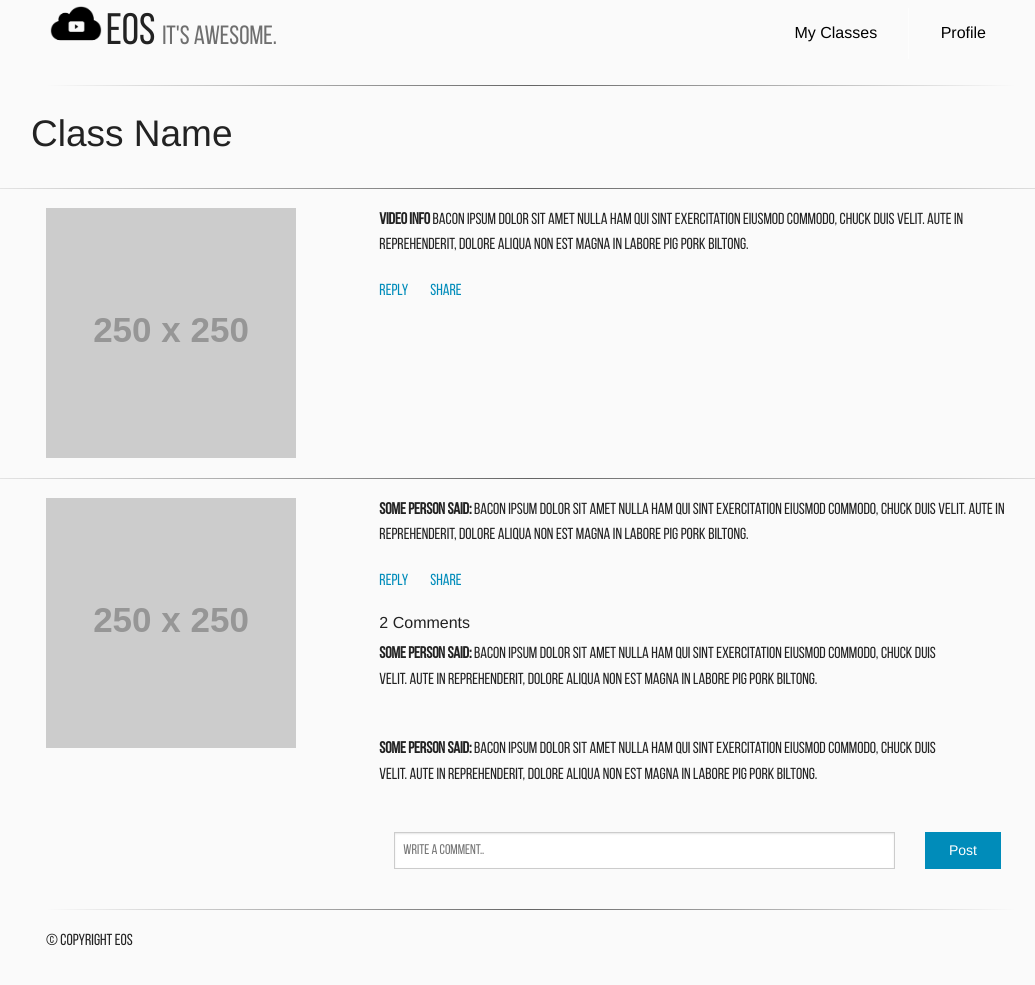
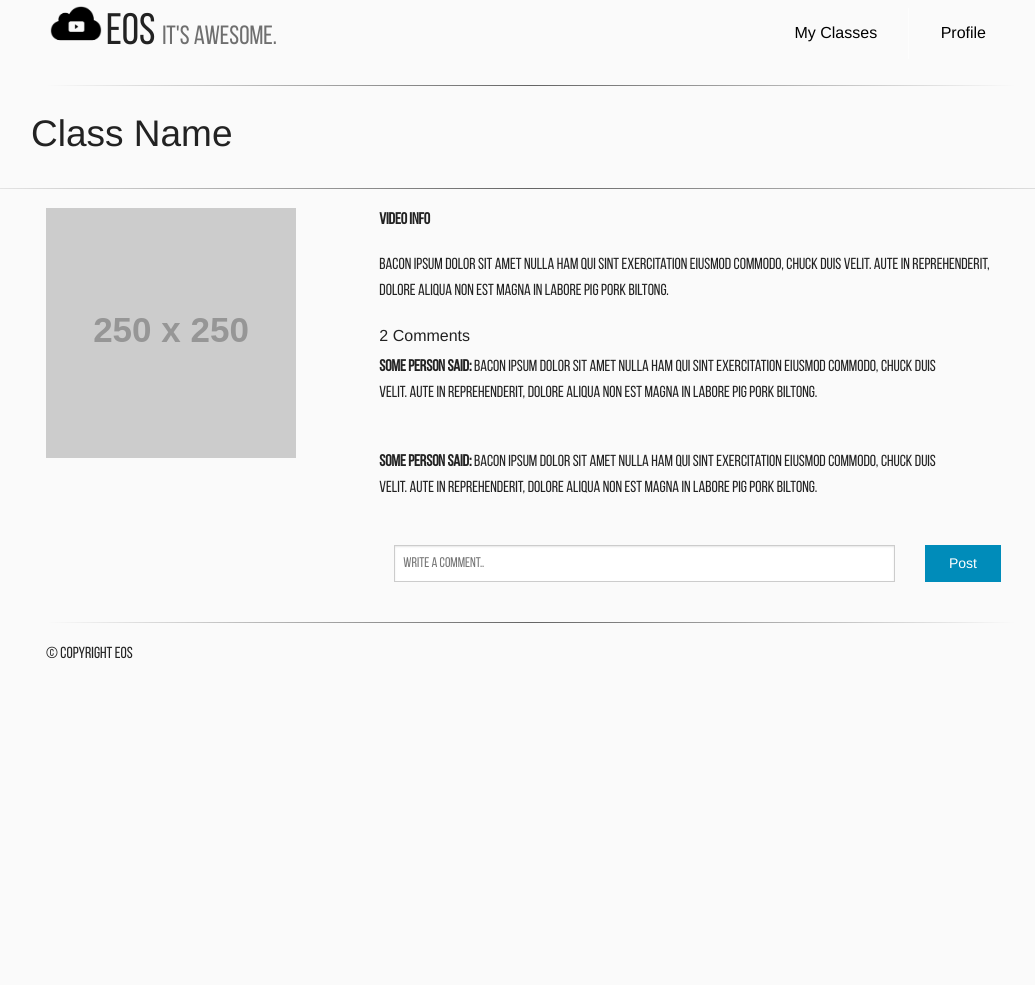
Before and after one commit to jpchen/EoS, a Flask app: page /layout in a window 1280 px wide. Shown: the whole page, without its empty margins (109-1144 px from the left). After the commit the page ends 659 px from the top, so only its background shows below. Run offline with Flask 2, Linux system fonts and the light colour scheme; grey boxes labelled with a size stand in for pictures from a placeholder-image service; some libraries are stand-ins or nearby versions.

Commit message:
layout changes

```diff
--- a/server.py
+++ b/server.py
@@ -1,5 +1,5 @@
 import sqlite3
-# from Ziggeo import Ziggeo
+from Ziggeo import Ziggeo
 from flask import Flask, render_template, request, g, redirect, url_for, \
              abort, flash, session
 from contextlib import closing
@@ -8,7 +8,7 @@ import datetime
 app = Flask(__name__, static_folder='static', static_url_path='')
 app.config.from_object('__init__')
 
-# ziggeo = Ziggeo("61113f2c9913e0daecefe88965a37dac", "d6e6a6620c4ae5f36c3a47dfac6fc274", "11cd57eafb2262c7829983d76bcff0c6")
+ziggeo = Ziggeo("61113f2c9913e0daecefe88965a37dac", "d6e6a6620c4ae5f36c3a47dfac6fc274", "11cd57eafb2262c7829983d76bcff0c6")
 
 @app.route("/")
 def index():
--- a/templates/layout.html
+++ b/templates/layout.html
@@ -46,29 +46,31 @@
           <hr />
 
           <!-- Feed Entry -->
-          <div class="row">
+          <!-- <div class="row">
             <div class="large-4 columns small-3"><img src="http://placehold.it/250x250&text=[video]" /></div>
             <div class="large-8 columns">
-              <p><strong>Video Info</strong> Bacon ipsum dolor sit amet nulla ham qui sint exercitation eiusmod commodo, chuck duis velit. Aute in reprehenderit, dolore aliqua non est magna in labore pig pork biltong.</p>
+              <p><strong>Video Info</strong>
+              <p>Video description lalalala</p>
               <ul class="inline-list">
                 <li><a href="">Reply</a></li>
                 <li><a href="">Share</a></li>
               </ul>
             </div>
-          </div>
+          </div> -->
           <!-- End Feed Entry -->
 
-          <hr />
+          <!-- <hr /> -->
 
           <!-- Feed Entry -->
           <div class="row">
             <div class="large-4 columns small-3"><img src="http://placehold.it/250x250&text=[video]" /></div>
             <div class="large-8 columns">
-              <p><strong>Some Person said:</strong> Bacon ipsum dolor sit amet nulla ham qui sint exercitation eiusmod commodo, chuck duis velit. Aute in reprehenderit, dolore aliqua non est magna in labore pig pork biltong.</p>
-              <ul class="inline-list">
+              <p><strong>Video Info</strong>
+                <p>Bacon ipsum dolor sit amet nulla ham qui sint exercitation eiusmod commodo, chuck duis velit. Aute in reprehenderit, dolore aliqua non est magna in labore pig pork biltong.</p>
+              <!-- <ul class="inline-list">
                 <li><a href="">Reply</a></li>
                 <li><a href="">Share</a></li>
-              </ul>
+              </ul> -->
 
 
               <h6>2 Comments</h6>
```
